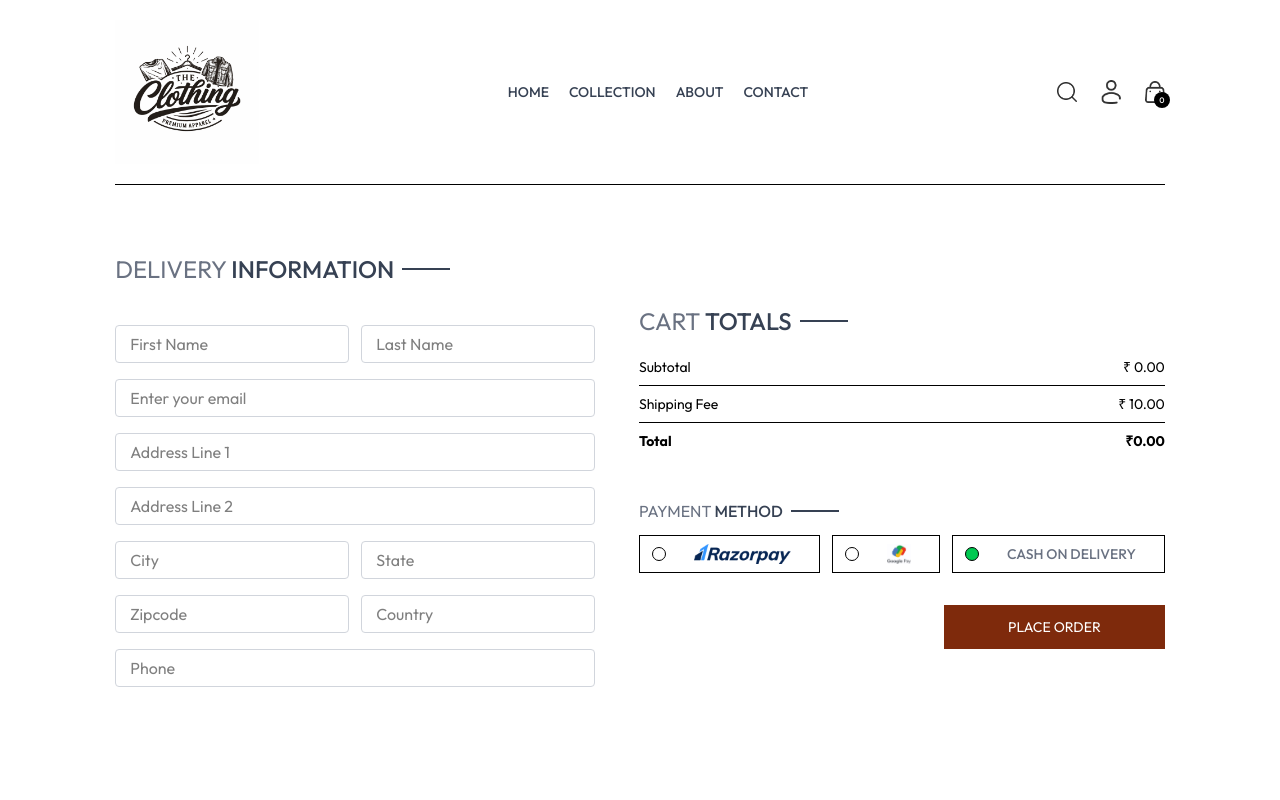
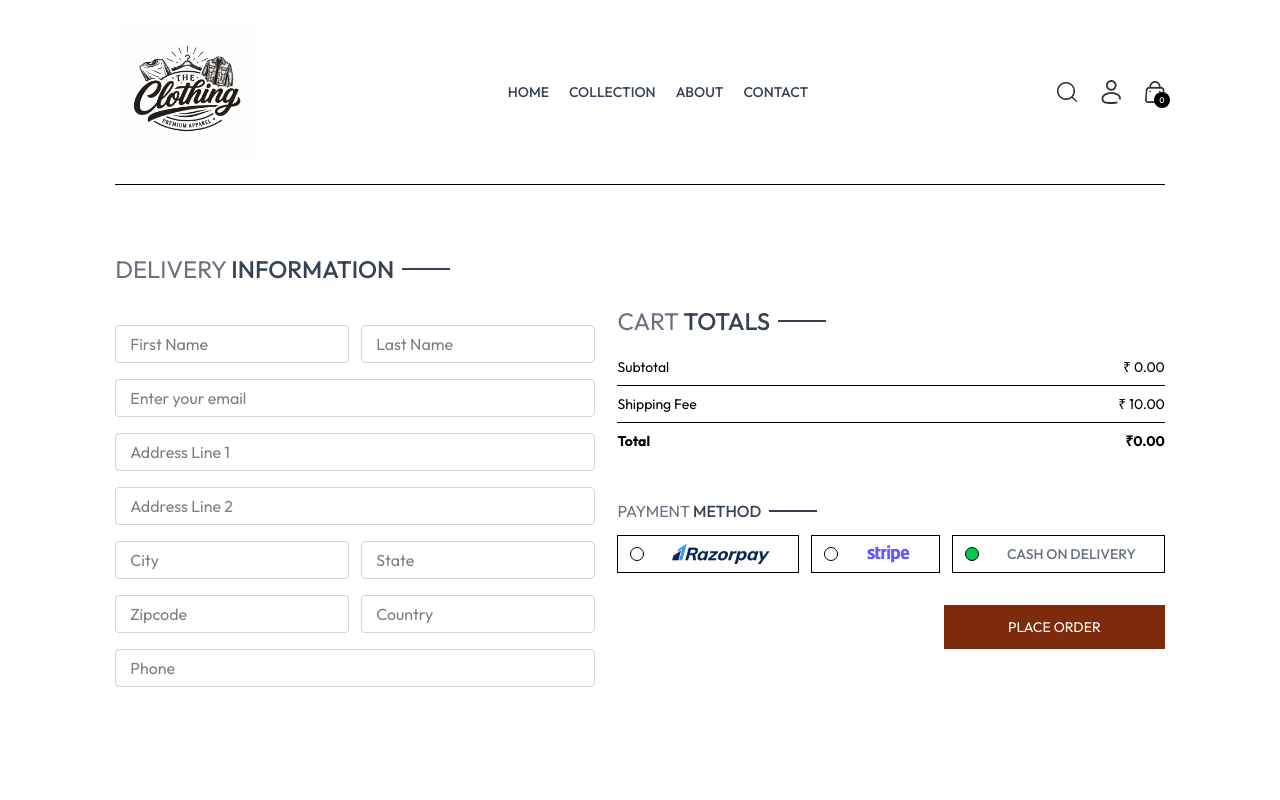
Before and after one commit to Utkarsh1-ux/The-Clothing-Brand-Frontend--React, a React (Vite) app: page /place-order in a window 1280 px wide. Shown: the top 800 px of the page. Built offline with nearby package versions, Linux system fonts and the light colour scheme.

Commit message:
edited payment method

```diff
--- a/src/pages/PlaceOrder.jsx
+++ b/src/pages/PlaceOrder.jsx
@@ -49,9 +49,9 @@ const PlaceOrder = () => {
              <p className={`min-w-3.5 h-3.5 border rounded-full ${method==='razorpay' ? 'bg-green-500' : ''} `}></p>
              <img className='h-5 mx-4' src={assets.razorpay_logo} alt="" />
              </div>
-             <div onClick={()=>setMethod('Gpay')} className='flex items-center gap-3 border p-2 px-3 cursor-pointer'>
-             <p className={`min-w-3.5 h-3.5 border rounded-full ${method==='Gpay' ? 'bg-green-500' : ''}  `}></p>
-             <img className='h-5 mx-4' src={assets.Gpay_logo} alt="" />
+             <div onClick={()=>setMethod('stripe')} className='flex items-center gap-3 border p-2 px-3 cursor-pointer'>
+             <p className={`min-w-3.5 h-3.5 border rounded-full ${method==='stripe' ? 'bg-green-500' : ''}  `}></p>
+             <img className='h-5 mx-4' src={assets.stripe_logo} alt="" />
              </div>
              <div onClick={()=>setMethod('cod')} className='flex items-center gap-3 border p-2 px-3 cursor-pointer'>
              <p className={`min-w-3.5 h-3.5 border rounded-full ${method==='cod' ? 'bg-green-500' : ''}  `}></p>
```
